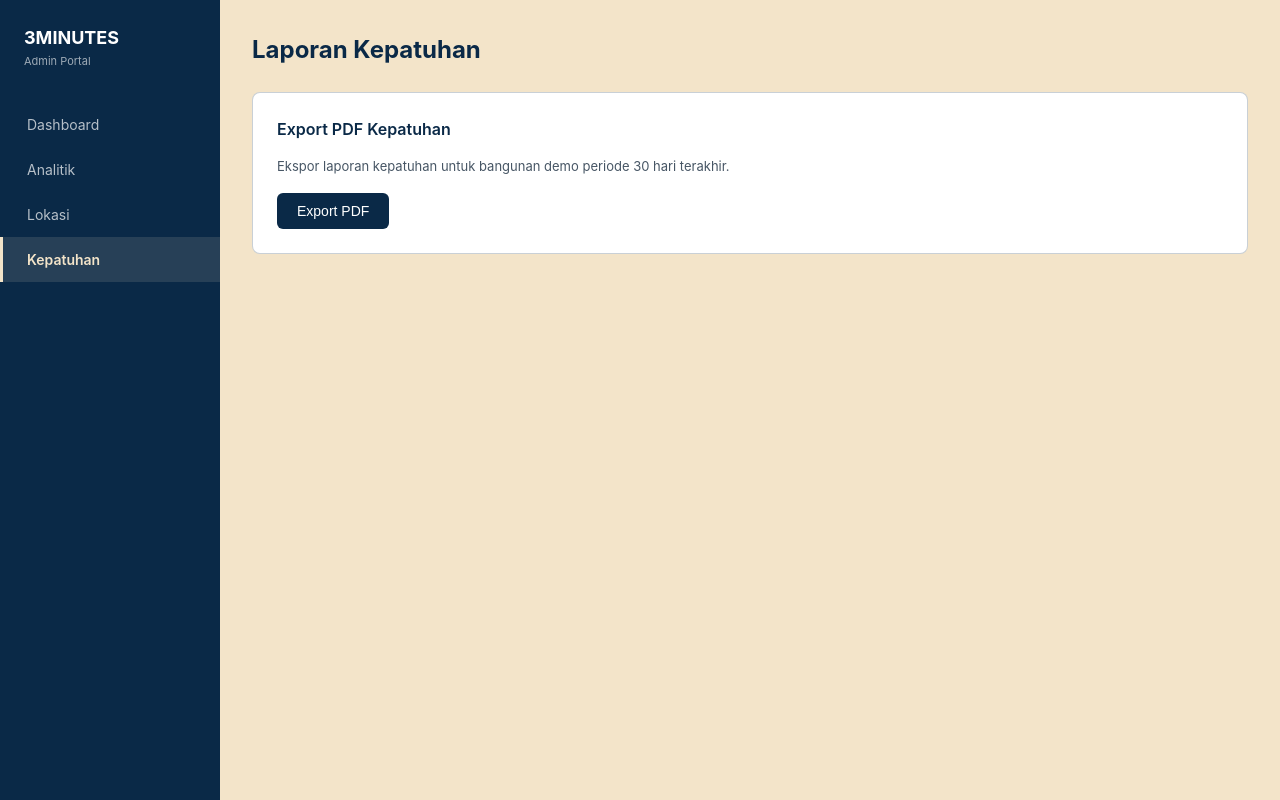
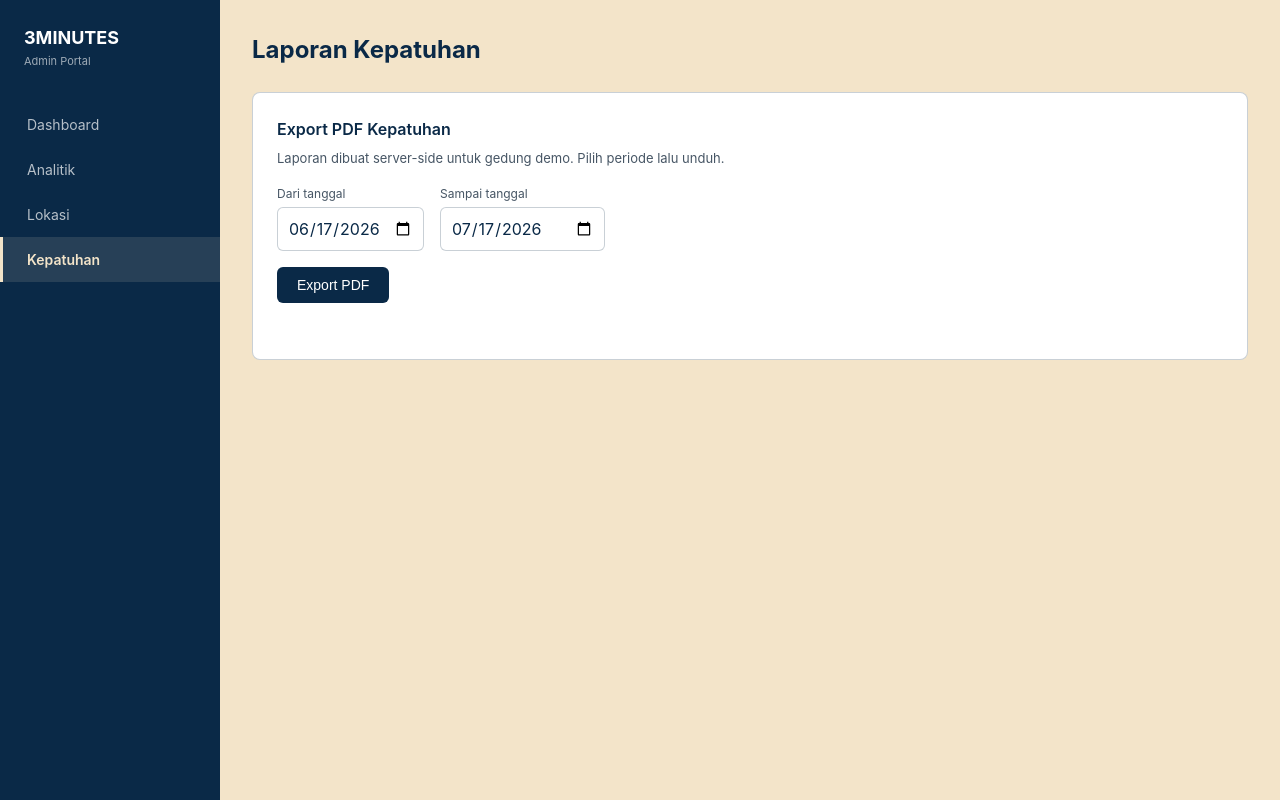
Before and after one commit to barruadi/first-3-minutes, a React (Vite) app in the folder frontend/admin-portal/: page /compliance in a window 1280 px wide. Built offline with nearby package versions, Linux system fonts and the light colour scheme; no server answers.

Commit message:
[feat] admin: compliance pdf export with period selection

```diff
--- a/frontend/admin-portal/src/pages/CompliancePage.tsx
+++ b/frontend/admin-portal/src/pages/CompliancePage.tsx
@@ -1,67 +1,180 @@
-import React, { useState } from 'react';
-import { adminApi } from '../services/api.js';
+import React, { useCallback, useRef, useState } from 'react';
+import { adminApi, AdminApiError } from '../services/api.js';
+
+const PDF_BUDGET_MS = 3000;
+
+/** Default periode demo: 30 hari terakhir. */
+function defaultPeriod() {
+  const to = new Date();
+  const from = new Date(to.getTime() - 30 * 24 * 60 * 60 * 1000);
+  return { from: from.toISOString().slice(0, 10), to: to.toISOString().slice(0, 10) };
+}
+
+type ExportState =
+  | { status: 'idle' }
+  | { status: 'creating' }
+  | { status: 'downloading' }
+  | { status: 'done'; reportId: string; durationMs: number }
+  | { status: 'error'; message: string };
 
 export default function CompliancePage() {
-  const [generating, setGenerating] = useState(false);
-  const [error, setError] = useState<string | null>(null);
-  const [reportId, setReportId] = useState<string | null>(null);
+  const initial = defaultPeriod();
+  const [from, setFrom] = useState(initial.from);
+  const [to, setTo] = useState(initial.to);
+  const [state, setState] = useState<ExportState>({ status: 'idle' });
+  const abortRef = useRef<AbortController | null>(null);
 
-  async function exportPdf() {
-    setGenerating(true);
-    setError(null);
+  const periodInvalid = new Date(from) > new Date(to);
+
+  const exportPdf = useCallback(async () => {
+    abortRef.current?.abort();
+    const controller = new AbortController();
+    abortRef.current = controller;
+
+    // Acceptance PRD §8.5: download selesai <= 3 detik pada dataset demo.
+    // Diukur dari klik sampai file tersaji ke browser, bukan hanya request create.
+    const started = performance.now();
+    setState({ status: 'creating' });
+
     try {
-      const now = new Date().toISOString();
-      const monthAgo = new Date(Date.now() - 30 * 24 * 60 * 60 * 1000).toISOString();
-      const result = await adminApi.exportCompliance({
-        buildingId: 'building-demo-001',
-        periodFrom: monthAgo,
-        periodTo: now,
-      });
-      setReportId(result.reportId);
+      const report = await adminApi.createComplianceReport(
+        {
+          // TIDAK mengirim buildingId — server memakai DEMO_BUILDING_ID (ADR-004).
+          periodFrom: new Date(`${from}T00:00:00Z`).toISOString(),
+          periodTo: new Date(`${to}T23:59:59Z`).toISOString(),
+        },
+        controller.signal
+      );
+
+      if (controller.signal.aborted) return;
+      setState({ status: 'downloading' });
+
+      const blob = await adminApi.downloadComplianceReport(report.reportId, controller.signal);
+      if (controller.signal.aborted) return;
+
+      triggerDownload(blob, `kepatuhan-${from}-sd-${to}.pdf`);
+
+      const durationMs = performance.now() - started;
+      if (import.meta.env.DEV) {
+        const verdict = durationMs <= PDF_BUDGET_MS ? 'OK' : 'MELEBIHI BUDGET';
+        console.info(
+          `[perf] compliance_pdf ${durationMs.toFixed(0)}ms (budget ${PDF_BUDGET_MS}ms) — ${verdict}`
+        );
+      }
+      setState({ status: 'done', reportId: report.reportId, durationMs });
     } catch (e) {
-      setError(e instanceof Error ? e.message : 'Gagal membuat laporan');
-    } finally {
-      setGenerating(false);
+      if (controller.signal.aborted) return;
+      const message =
+        e instanceof AdminApiError && e.code === 'PDF_GENERATION_FAILED'
+          ? 'Laporan kepatuhan gagal dibuat di server.'
+          : e instanceof Error
+            ? e.message
+            : 'Gagal membuat laporan';
+      setState({ status: 'error', message });
     }
-  }
+  }, [from, to]);
+
+  const busy = state.status === 'creating' || state.status === 'downloading';
 
   return (
     <div>
       <h1 style={{ fontSize: 24, fontWeight: 700, marginBottom: 24 }}>Laporan Kepatuhan</h1>
-      <div style={{ background: 'var(--color-surface-white)', borderRadius: 8, padding: 24, border: '1px solid var(--color-border)', marginBottom: 24 }}>
-        <h2 style={{ fontSize: 16, fontWeight: 600, marginBottom: 16 }}>Export PDF Kepatuhan</h2>
+
+      <div style={card}>
+        <h2 style={{ fontSize: 16, fontWeight: 600, marginBottom: 8 }}>Export PDF Kepatuhan</h2>
         <p style={{ fontSize: 13, color: 'var(--color-text-secondary)', marginBottom: 16 }}>
-          Ekspor laporan kepatuhan untuk bangunan demo periode 30 hari terakhir.
+          Laporan dibuat server-side untuk gedung demo. Pilih periode lalu unduh.
         </p>
+
+        <div style={{ display: 'flex', gap: 16, flexWrap: 'wrap', marginBottom: 16 }}>
+          <Field label="Dari tanggal">
+            <input type="date" value={from} max={to} onChange={(e) => setFrom(e.target.value)} style={input} />
+          </Field>
+          <Field label="Sampai tanggal">
+            <input type="date" value={to} min={from} onChange={(e) => setTo(e.target.value)} style={input} />
+          </Field>
+        </div>
+
+        {periodInvalid && (
+          <p style={{ color: 'var(--color-error)', fontSize: 13, marginBottom: 12 }}>
+            Tanggal mulai tidak boleh melebihi tanggal akhir.
+          </p>
+        )}
+
         <button
           onClick={() => void exportPdf()}
-          disabled={generating}
+          disabled={busy || periodInvalid}
           style={{
             padding: '10px 20px',
             background: 'var(--color-primary-900)',
             color: '#fff',
             border: 'none',
             borderRadius: 6,
-            cursor: generating ? 'not-allowed' : 'pointer',
+            cursor: busy || periodInvalid ? 'not-allowed' : 'pointer',
             fontSize: 14,
-            opacity: generating ? 0.7 : 1,
+            opacity: busy || periodInvalid ? 0.6 : 1,
           }}
         >
-          {generating ? 'Membuat laporan...' : 'Export PDF'}
+          {state.status === 'creating'
+            ? 'Membuat laporan...'
+            : state.status === 'downloading'
+              ? 'Mengunduh...'
+              : 'Export PDF'}
         </button>
-        {error && <div style={{ color: 'var(--color-error)', marginTop: 8, fontSize: 13 }}>{error}</div>}
-        {reportId && (
-          <div style={{ marginTop: 12 }}>
-            <a
-              href={`${import.meta.env['VITE_ADMIN_API_BASE_URL'] ?? 'http://localhost:8000'}/api/admin/compliance-reports/${reportId}/download`}
-              download
-              style={{ color: 'var(--color-info)', fontWeight: 600, fontSize: 14 }}
-            >
-              Unduh laporan #{reportId}
-            </a>
-          </div>
-        )}
+
+        <div aria-live="polite" style={{ marginTop: 12, minHeight: 20 }}>
+          {state.status === 'error' && (
+            <span style={{ color: 'var(--color-error)', fontSize: 13 }}>{state.message}</span>
+          )}
+          {state.status === 'done' && (
+            <span style={{ color: 'var(--color-success)', fontSize: 13 }}>
+              Laporan #{state.reportId} terunduh dalam {(state.durationMs / 1000).toFixed(1)}s.
+            </span>
+          )}
+        </div>
       </div>
     </div>
   );
 }
+
+/**
+ * Blob -> unduhan browser. Object URL wajib direvoke; tanpa itu blob PDF
+ * tertahan di memori selama halaman hidup.
+ */
+function triggerDownload(blob: Blob, filename: string): void {
+  const url = URL.createObjectURL(blob);
+  const a = document.createElement('a');
+  a.href = url;
+  a.download = filename;
+  document.body.appendChild(a);
+  a.click();
+  a.remove();
+  URL.revokeObjectURL(url);
+}
+
+function Field({ label, children }: { label: string; children: React.ReactNode }) {
+  return (
+    <label style={{ display: 'flex', flexDirection: 'column', gap: 4 }}>
+      <span style={{ fontSize: 12, color: 'var(--color-text-secondary)' }}>{label}</span>
+      {children}
+    </label>
+  );
+}
+
+const card: React.CSSProperties = {
+  background: 'var(--color-surface-white)',
+  borderRadius: 8,
+  padding: 24,
+  border: '1px solid var(--color-border)',
+  marginBottom: 24,
+};
+
+const input: React.CSSProperties = {
+  padding: '8px 10px',
+  border: '1px solid var(--color-border)',
+  borderRadius: 6,
+  fontSize: 14,
+  font: 'inherit',
+  color: 'var(--color-text-primary)',
+  background: 'var(--color-surface-white)',
+};
```
